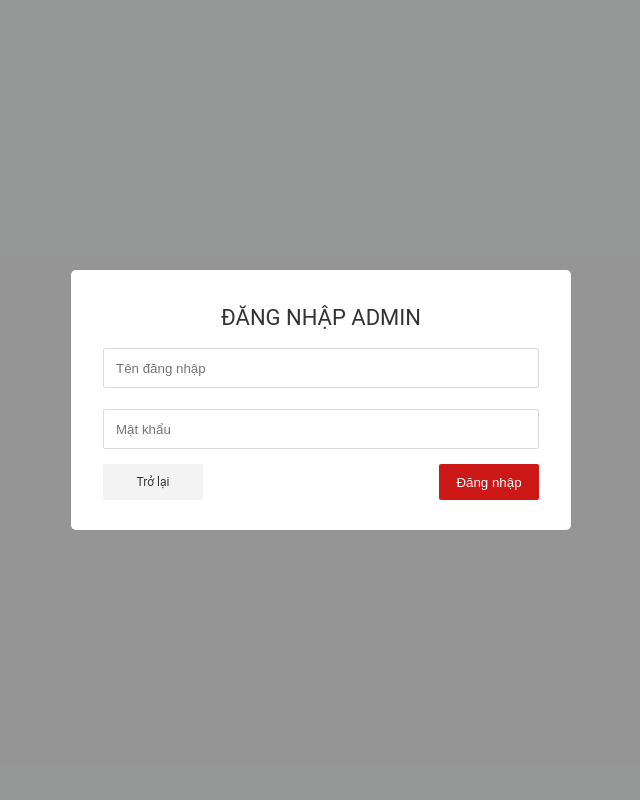
After one commit to hoaiphongpvt/phone-shop, a PHP site: page /admin/login.php in a window 1280 px wide. The commit adds this page. Shown: the whole page, without its empty margins (319-959 px from the left). Run offline with PHP 8.4, Linux system fonts and the light colour scheme.

Commit message:
Add login and logout admin page

```diff
--- a/admin/css/app.css
+++ b/admin/css/app.css
@@ -221,9 +221,15 @@ a {
     height: var(--main-header-height);
     display: flex;
     align-items: center;
+    justify-content: space-between;
     padding: 20px;
     background-color: var(--box-bg);
     box-shadow: var(--shadow);
+}
+
+.main-option {
+    display: flex;
+    align-items: center;
 }
 
 .mobile-toggle {
--- /dev/null
+++ b/admin/login.php
@@ -0,0 +1,69 @@
+<?php
+    include "../connect.php";
+
+    if (isset($_POST['tendangnhap']) && isset($_POST['matkhau'])) {
+        $tendangnhap = $_POST['tendangnhap'];
+        $matkhau = $_POST['matkhau'];
+
+        $sql = "SELECT * FROM admin WHERE TENTAIKHOAN = '".$tendangnhap."' AND MATKHAU='".$matkhau."'";
+        $result = mysqli_query($conn, $sql);
+        $data = mysqli_fetch_assoc($result);
+
+        if (mysqli_num_rows($result) > 0) {
+            // $err['msg'] = "Đăng nhập thành công";
+            session_start();
+            $_SESSION['admin'] = $data;
+            header('location: index.php');
+
+        } else {
+            $err['msg'] = "Tên tài khoản hoặc mật khẩu không đúng!";
+        }
+    }
+?>
+
+<!DOCTYPE html>
+<html lang="en">
+<head>
+    <meta charset="UTF-8">
+    <meta http-equiv="X-UA-Compatible" content="IE=edge">
+    <meta name="viewport" content="width=device-width, initial-scale=1.0">
+    <link rel="shortcut icon" href="../assets/img/logo-banner/logotheps.png" type="image/x-icon">
+    <link rel="stylesheet" href="../assets/css_js/base.css">
+    <link rel="stylesheet" href="../assets/css_js/main.css">
+    <title>Đăng nhập admin</title>
+</head>
+<body>
+<div id="dangnhap">
+        <div class="modal">
+            <div class="modal_overlay"></div>
+                <div class="modal_body">
+                    <form action="<?php echo htmlspecialchars($_SERVER["PHP_SELF"]);?>" method="POST" class="auth-form">
+                        <div class="auth-form__container">
+                            <div class="auth-form__header">
+                                    <h3 class="auth-form__heading">ĐĂNG NHẬP ADMIN</h3>
+                            </div>
+                            <div class="auth-form__form">
+                                <div class="auth-form__group">
+                                    <input type="text" id="tendangnhap" name="tendangnhap" class="auth-form__input" placeholder="Tên đăng nhập">
+                                    <p class="has-err" id="err-tendangnhap"></p>
+                                </div>
+                            <div class="auth-form__group">
+                                    <input type="password" id="matkhau" name="matkhau" class="auth-form__input" placeholder="Mật khẩu">
+                                    <p class="has-err" id="err-matkhau"></p>
+                            </div>
+                        </div>
+                        <div>
+                            <p id="msg" class="has-err"><?php echo (isset($err['msg']) ? $err['msg'] : "")?></p>
+                        </div>
+                        <div class="auth-form__controls">
+                            <a href="index.php" class="btn btn--back" onclick="hide()">Trở lại</a>
+                            <button id="btn-dangnhap" type="submit" class="btn btn--primary">Đăng nhập</a></button>
+                        </div>
+                    </div>
+                </div>
+            </div>
+        </div>
+    </div>
+    <script src="../assets/js/checkdangnhap.js"></script>
+</body>
+</html>
--- /dev/null
+++ b/admin/logout.php
@@ -0,0 +1,5 @@
+<?php
+    include "../connect.php";
+    unset($_SESSION['admin']);
+    header('location: login.php')
+?>
```
Also changed, not shown: admin/index.php (+15 -7 lines).
